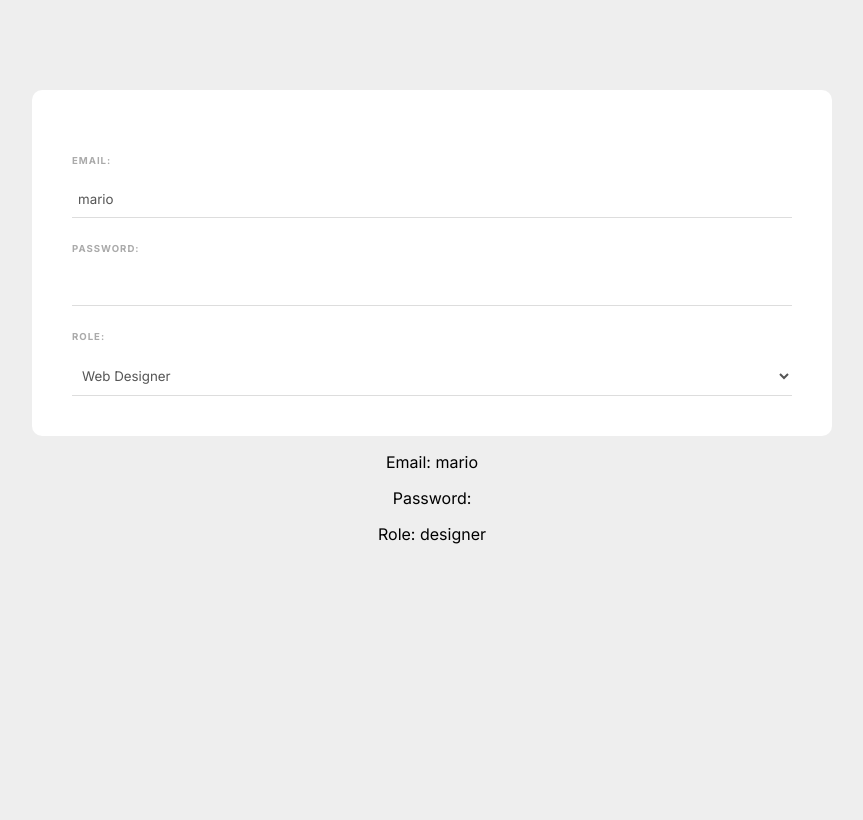
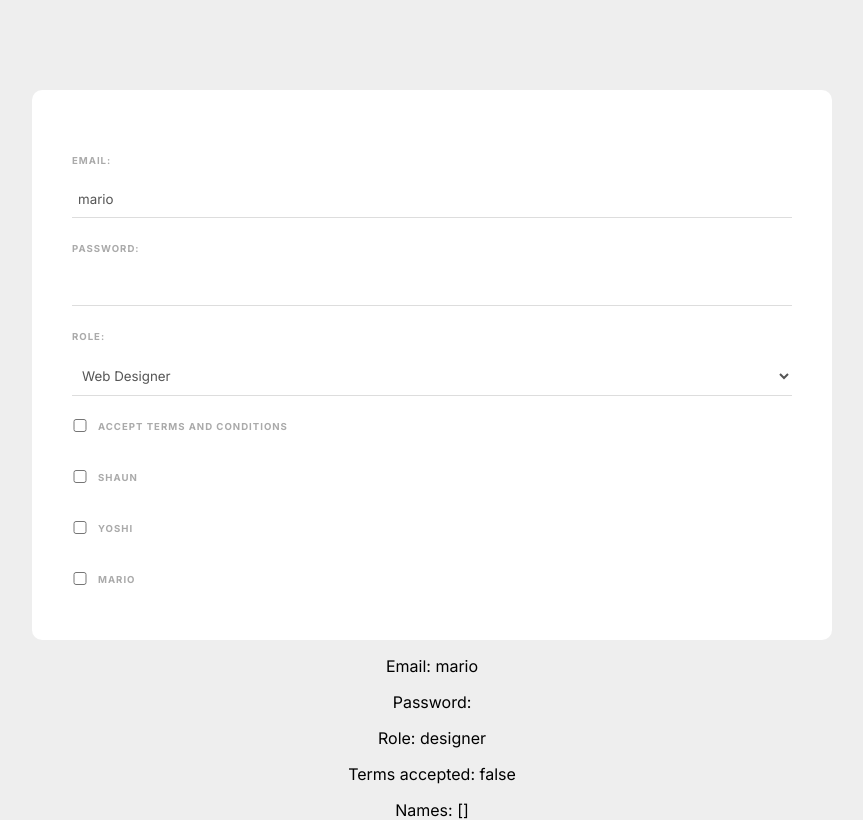
Before and after one commit to WaltsonZh/VueTutorial, a Vue app in the folder WebForm/: page / in a window 1280 px wide. Shown: the whole page, without its empty margins (208-1071 px from the left). Built offline with nearby package versions, Linux system fonts and the light colour scheme.

Commit message:
lesson 7:

```diff
--- a/WebForm/src/components/SignupForm.vue
+++ b/WebForm/src/components/SignupForm.vue
@@ -11,10 +11,31 @@
       <option value="developer">Web Developer</option>
       <option value="designer">Web Designer</option>
     </select>
+
+    <div class="terms">
+      <input type="checkbox" required v-model="terms" />
+      <label>Accept terms and conditions</label>
+    </div>
+
+    <div>
+      <input type="checkbox" value="shaun" v-model="names" />
+      <label>Shaun</label>
+    </div>
+    <div>
+      <input type="checkbox" value="yoshi" v-model="names" />
+      <label>Yoshi</label>
+    </div>
+    <div>
+      <input type="checkbox" value="mario" v-model="names" />
+      <label>Mario</label>
+    </div>
   </form>
+
   <p>Email: {{ email }}</p>
   <p>Password: {{ password }}</p>
   <p>Role: {{ role }}</p>
+  <p>Terms accepted: {{ terms }}</p>
+  <p>Names: {{ names }}</p>
 </template>
 
 <script>
@@ -24,6 +45,8 @@
         email: 'mario',
         password: '',
         role: 'designer',
+        terms: false,
+        names: [],
       }
     },
   }
@@ -49,11 +72,22 @@
     letter-spacing: 1px;
     font-weight: 700;
   }
-  input, select {
+  input,
+  select {
     padding: 10px 6px;
     width: 100%;
     border-bottom: 1px solid #ddd;
     color: #555;
     background: transparent;
   }
+  div {
+    background: transparent;
+  }
+  input[type='checkbox'] {
+    display: inline-block;
+    width: 16px;
+    margin: 0 10px 0 0;
+    position: relative;
+    top: 2px;
+  }
 </style>
```
